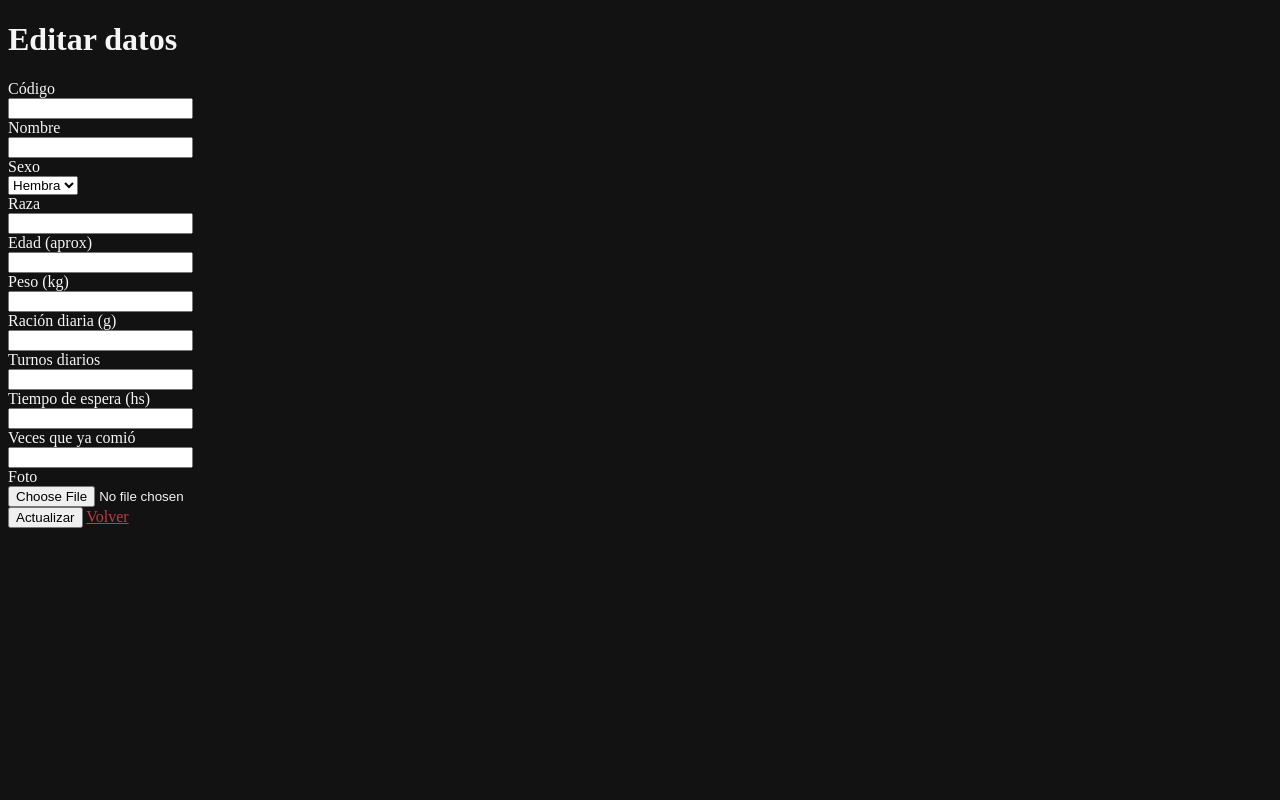
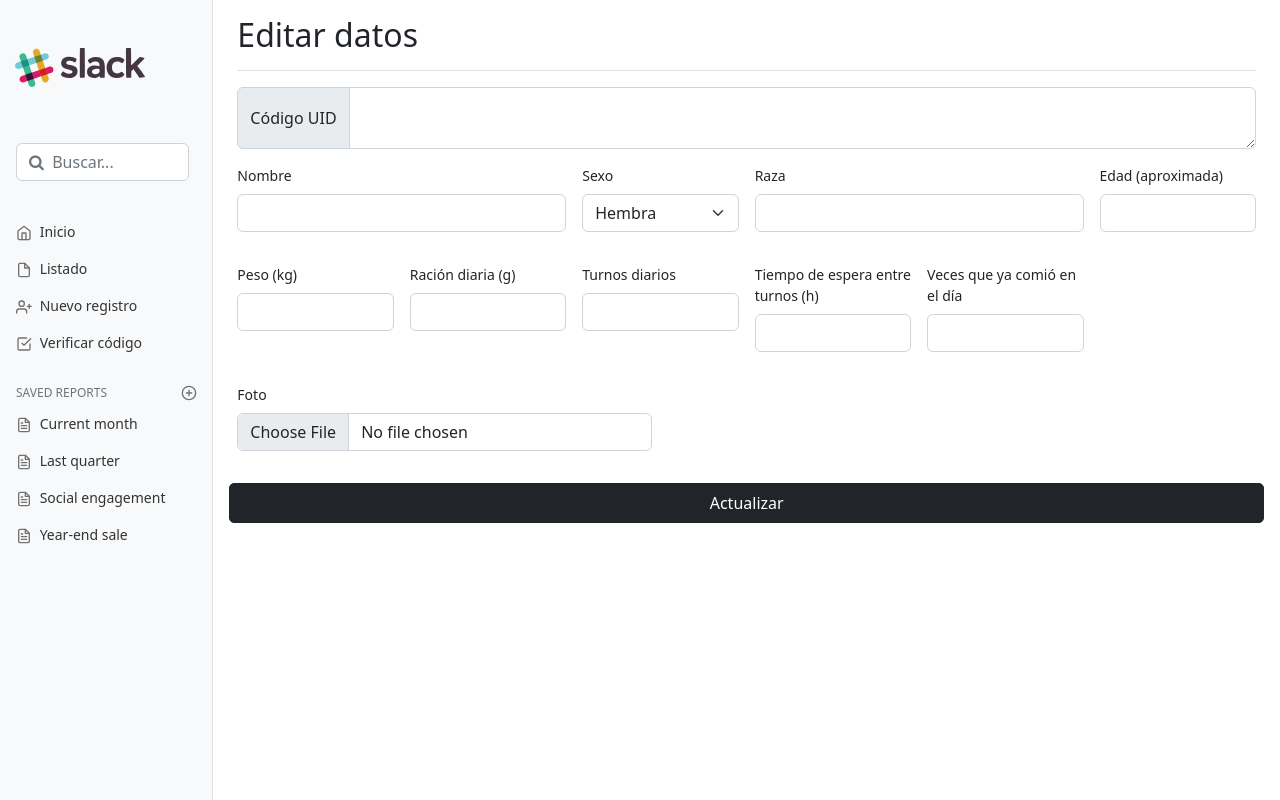
Before and after one commit to gastonmourelle/Feedit, a PHP site: page /editar.php in a window 1280 px wide. Run offline with PHP 8.4, Linux system fonts and the light colour scheme; data comes from the database, SQL or seed files in the repository.

Commit message:
nueva pagina de edicion

```diff
--- a/editar.php
+++ b/editar.php
@@ -1,7 +1,7 @@
 <?php
 include 'db.php';
 $identificador = null;
-    if ( !empty($_GET['identificador'])) {
+if (!empty($_GET['identificador'])) {
 	$identificador = $_REQUEST['identificador'];
 }
 
@@ -17,118 +17,116 @@
 <!DOCTYPE html>
 <html lang="es">
 <html>
+
 <head>
 	<meta name="viewport" content="width=device-width, initial-scale=1.0">
 	<meta charset="utf-8">
-		<!-- <link rel="stylesheet" href="css/estilos.css"> -->
-		<link rel="stylesheet" href="css/temp.css">
-		<title>Editar:</title>
+	<title>Editar datos</title>
+	<?php include 'comp/head.php';
+	include 'comp/estilos.php' ?>
 </head>
 
 <body>
-		<div>
-			<div>
-				<div>
-					<h1>Editar datos</h1>
-					<p id="porDefecto" hidden><?php echo $datos['sexo'];?></p>
+	<?php
+	include 'comp/menu.php'; ?>
+
+	<h1 class="h2">Editar datos</h1>
+	<p id="porDefecto" hidden><?php echo $datos['sexo']; ?></p>
 	</div>
 
-				<form action="db_editar.php?identificador=<?php echo $identificador?>" method="post" enctype="multipart/form-data">
-					<div>
-						<label>Código</label>
-						<div>
-							<input name="id" type="text"  placeholder="" value="<?php echo $datos['id'];?>" readonly>
+	<form class="row g-3" action="db_editar.php?identificador=<?php echo $identificador ?>" method="POST" enctype="multipart/form-data">
+
+		<div class="input-group flex-nowrap">
+			<span class="input-group-text" id="addon-wrapping">Código UID</span>
+			<textarea class="form-control" name="id" readonly><?php echo $datos['id']; ?></textarea>
+		</div>
+
+		<div class="col-md-4">
+			<label for="div_refresh" class="form-label">Nombre</label>
+			<div class="input-group mb-3">
+				<input type="text" class="form-control" id="div_refresh" name="nombre" value="<?php echo $datos['nombre']; ?>" required>
 			</div>
 		</div>
 
-					<div>
-						<label>Nombre</label>
-						<div>
-							<input name="nombre" type="text"  placeholder="" value="<?php echo $datos['nombre'];?>" required>
-						</div>
-					</div>
-
-					<div>
-						<label>Sexo</label>
-						<div>
-							<select name="sexo" id="selSexo">
+		<div class="col-md-2">
+			<label class="form-label">Sexo</label>
+			<select name="sexo" id="selSexo" class="form-select">
+				<option selected disabled></option>
 				<option value="Macho">Macho</option>
 				<option value="Hembra">Hembra</option>
 			</select>
 		</div>
-					</div>
 
-					<div>
-						<label>Raza</label>
-						<div>
-							<input name="raza" type="text" placeholder="" value="<?php echo $datos['raza'];?>" required>
+		<div class="col-md-4">
+			<label for="raza" class="form-label">Raza</label>
+			<div class="input-group mb-3">
+				<input type="text" class="form-control" id="raza" name="raza" value="<?php echo $datos['raza']; ?>" required>
 			</div>
 		</div>
 
-					<div>
-						<label>Edad (aprox)</label>
-						<div>
-							<input name="edad" type="number" placeholder="" value="<?php echo $datos['edad'];?>" required>
+		<div class="col-md-2">
+			<label for="edad" class="form-label">Edad (aproximada)</label>
+			<div class="input-group mb-3">
+				<input type="number" class="form-control" id="edad" name="edad" value="<?php echo $datos['edad']; ?>" required>
 			</div>
 		</div>
 
-					<div>
-						<label>Peso (kg)</label>
-						<div>
-							<input name="peso" type="number"  placeholder="" value="<?php echo $datos['peso'];?>" required>
+		<div class="col-md-2">
+			<label for="peso" class="form-label">Peso (kg)</label>
+			<div class="input-group mb-3">
+				<input type="number" class="form-control" id="peso" name="peso" value="<?php echo $datos['peso']; ?>" required>
 			</div>
 		</div>
 
-					<div>
-						<label>Ración diaria (g)</label>
-						<div>
-							<input name="racion" type="number"  placeholder="" value="<?php echo $datos['racion'];?>" required>
+		<div class="col-md-2">
+			<label for="racion" class="form-label">Ración diaria (g)</label>
+			<div class="input-group mb-3">
+				<input type="number" class="form-control" id="racion" name="racion" value="<?php echo $datos['racion']; ?>" required>
 			</div>
 		</div>
 
-					<div>
-						<label>Turnos diarios</label>
-						<div>
-							<input name="turnos" type="number"  placeholder="" value="<?php echo $datos['turnos'];?>" required>
+		<div class="col-md-2">
+			<label for="turnos" class="form-label">Turnos diarios</label>
+			<div class="input-group mb-3">
+				<input type="number" class="form-control" id="turnos" name="turnos" value="<?php echo $datos['turnos']; ?>" required>
 			</div>
 		</div>
 
-					<div>
-						<label>Tiempo de espera (hs)</label>
-						<div>
-							<input name="cooldown" type="number"  placeholder="" value="<?php echo $datos['cooldown'];?>" required>
+		<div class="col-md-2">
+			<label for="cooldown" class="form-label">Tiempo de espera entre turnos (h)</label>
+			<div class="input-group mb-3">
+				<input type="number" class="form-control" id="cooldown" name="cooldown" value="<?php echo $datos['cooldown']; ?>" required>
 			</div>
 		</div>
 
-					<div>
-						<label>Veces que ya comió</label>
-						<div>
-							<input name="veces" type="number"  placeholder="" value="<?php echo $datos['veces'];?>" required>
+		<div class="col-md-2">
+			<label for="veces" class="form-label">Veces que ya comió en el día</label>
+			<div class="input-group mb-3">
+				<input type="number" class="form-control" id="veces" name="veces" value="<?php echo $datos['veces']; ?>" required>
 			</div>
 		</div>
 
-					<div>
-						<label for="foto">Foto</label>
-						<div>
-							<input name="foto" id="foto" type="file" accept="image/*" value="<?php echo $datos['foto'];?>">
+		<div class="col-md-5">
+			<label for="foto" class="form-label">Foto</label>
+			<div class="input-group mb-3">
+				<input type="file" class="form-control" id="foto" name="foto" accept="image/*">
 			</div>
 		</div>
 
-					<div>
-						<button type="submit">Actualizar</button>
-						<a href="listado.php">Volver</a>
-					</div>
+		<button type="submit" class="btn btn-dark">Actualizar</button>
 	</form>
-			</div>
-		</div>
 
+
+
+	<?php include 'comp/scripts.php'; ?>
 	<script>
 		var g = document.getElementById("porDefecto").innerHTML;
-			if(g=="Macho") {
-				document.getElementById("selSexo").selectedIndex = "0";
+		if (g == "Macho") {
+			document.getElementById("selSexo").selectedIndex = "1";
 		} else {
-				document.getElementById("selSexo").selectedIndex = "1";
+			document.getElementById("selSexo").selectedIndex = "2";
 		}
 	</script>
 </body>
+
 </html>
```
Also changed, not shown: editarold.php (added, +134 -0 lines). Lines whose indentation alone changed are shown as unchanged.
